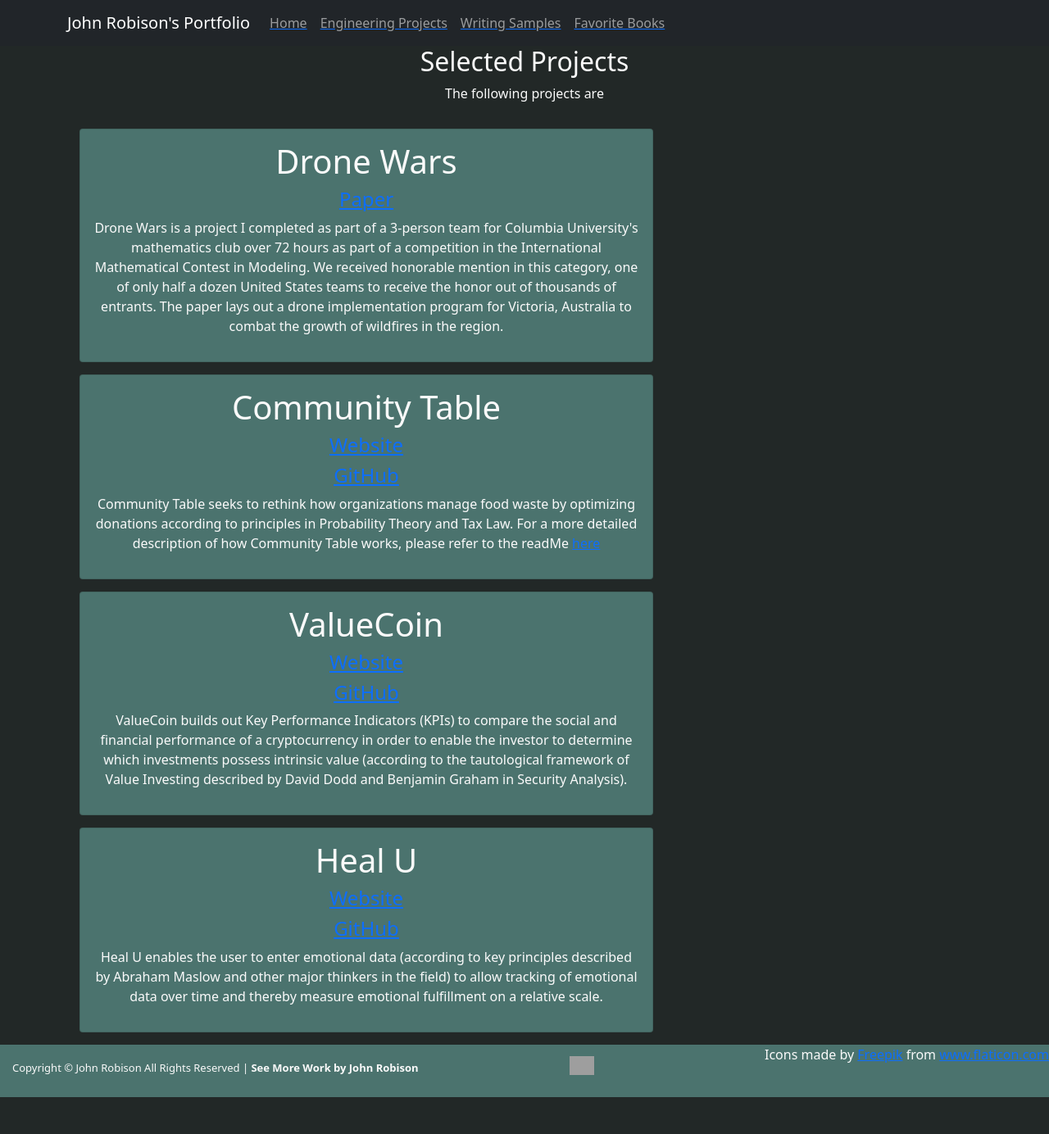
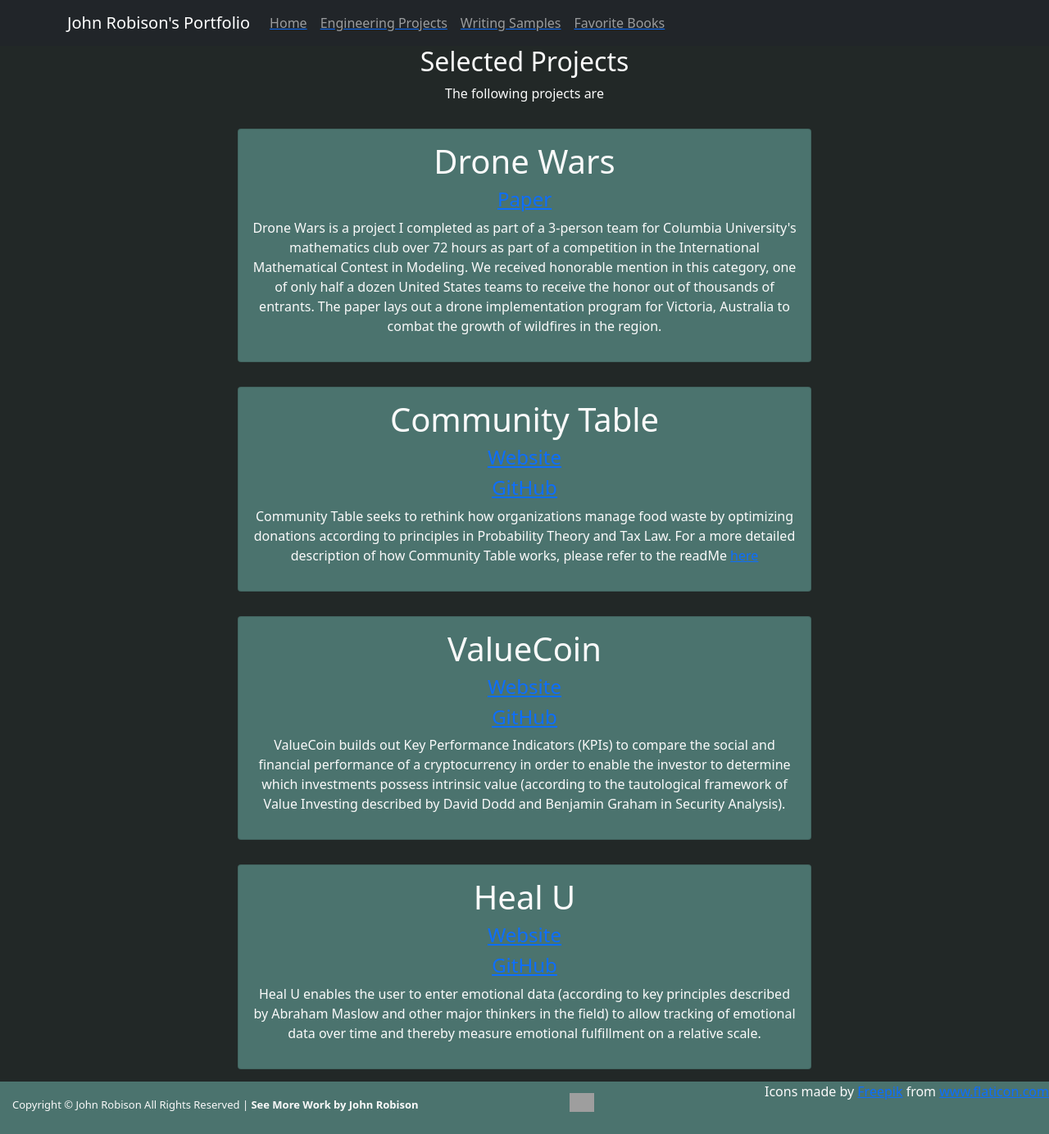
Before and after one commit to robisonJohn/Portfolio-Revised, a React (Create React App) app in the folder client/: page /projects in a window 1280 px wide. Shown: the whole page at 82% size. Before the commit the page ends 1339 px from the top, so only its background shows below. Built offline with nearby package versions, Linux system fonts and the light colour scheme; grey boxes are pictures that could not be loaded.

Commit message:
aligned content on selected projects page

```diff
--- a/client/src/screens/Projects/Projects.jsx
+++ b/client/src/screens/Projects/Projects.jsx
@@ -18,12 +18,7 @@
             <h2>Selected Projects</h2>
             <p>The following projects are </p>
             <Col className="justify-content-md-center">
-                <Row className="justify-content-md-center"></Row>
-                <Row className="justify-content-md-center"></Row>
-                <Row className="justify-content-md-center"></Row>
-                <Row className="justify-content-md-center"></Row>
-
-            </Col>
+                <Row className="justify-content-md-center">
                     <Card style={{backgroundColor:'#4B736E', margin: "15px", padding: "15px", width: "700px"}}>
                         <h1>Drone Wars</h1>
                         <h4><a href="https://github.com/robisonJohn/Portfolio-Revised/blob/main/2125625.pdf">Paper</a></h4>
@@ -35,7 +30,8 @@
                             wildfires in the region.
                         </p>
                     </Card>
-
+                </Row>
+                <Row className="justify-content-md-center">
                     <Card style={{backgroundColor:'#4B736E', margin: "15px", padding: "15px", width: "700px"}}>
                         <h1>Community Table</h1>
                         <><h4><a href="https://healu.netlify.app/home">Website</a></h4></>
@@ -45,7 +41,8 @@
                             the readMe <a href="https://github.com/robisonJohn/Community-Table/blob/development/README.md">here</a>
                         </p>
                     </Card>
-
+                </Row>
+                <Row className="justify-content-md-center">
                     <Card style={{backgroundColor:'#4B736E', margin: "15px", padding: "15px", width: "700px"}}>
                         <h1>ValueCoin</h1>
                         <h4><a href="https://velocity-coins.netlify.app/">Website</a></h4>
@@ -55,7 +52,8 @@
                             tautological framework of Value Investing described by David Dodd and Benjamin Graham in Security Analysis).
                         </p>
                     </Card>
-
+                </Row>
+                <Row className="justify-content-md-center">
                     <Card style={{backgroundColor:'#4B736E', margin: "15px", padding: "15px", width: "700px"}}>
                         <h1>Heal U</h1>
                         <h4><a href="https://healu.netlify.app/home">Website</a></h4>
@@ -65,6 +63,9 @@
                             in the field) to allow tracking of emotional data over time and thereby measure emotional fulfillment on a relative scale.
                         </p>
                     </Card>
+                </Row>
+            </Col>
+
         </Container>
 
     )
```
Lines whose indentation alone changed are shown as unchanged.
